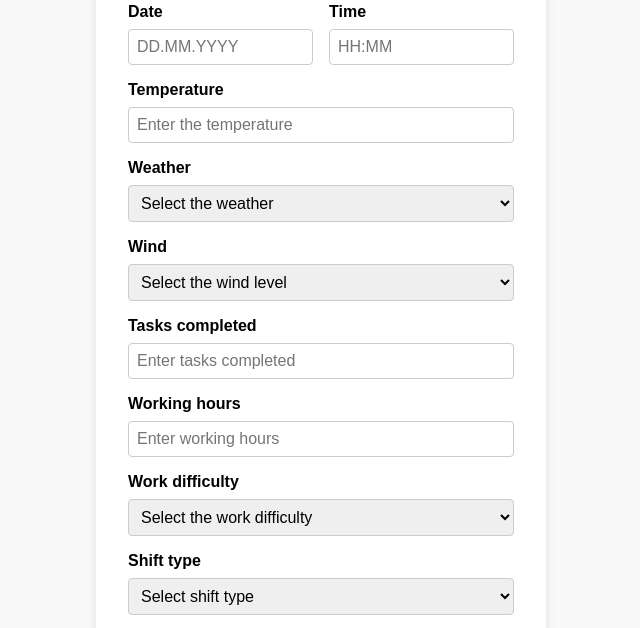
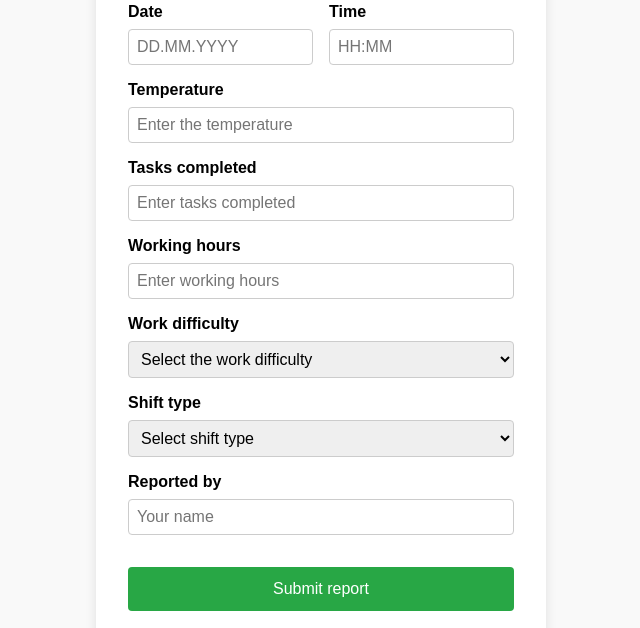
Before and after one commit to comwebsite/service-reporting, a plain HTML site: page index.html in a window 1280 px wide. Shown: the part 145-773 px from the top of the page, without its empty margins (319-959 px from the left). Drawn offline with Linux system fonts and the light colour scheme.

Commit message:
Add files via upload

```diff
--- a/index.html
+++ b/index.html
@@ -134,38 +134,6 @@
         <input type="text" id="temperature" name="temperature" placeholder="Enter the temperature" required>
       </div>
 
-      <!-- Weather -->
-      <div class="input-group">
-        <label for="weather">Weather</label>
-        <select id="weather" name="weather" required>
-          <option value="" disabled selected>Select the weather</option>
-          <option value="Ясно">Ясно</option>
-          <option value="Засуха">Засуха</option>
-          <option value="Туман">Туман</option>
-          <option value="Облачно">Облачно</option>
-          <option value="Дождь">Дождь</option>
-          <option value="Град">Град</option>
-          <option value="Гроза">Гроза</option>
-          <option value="Снег">Снег</option>
-        </select>
-      </div>
-
-      <!-- Wind -->
-      <div class="input-group">
-        <label for="wind">Wind</label>
-        <select id="wind" name="wind" required>
-          <option value="" disabled selected>Select the wind level</option>
-          <option value="Нейтральный">Нейтральный</option>
-          <option value="Легкий">Легкий</option>
-          <option value="Слабый">Слабый</option>
-          <option value="Умеренный">Умеренный</option>
-          <option value="Свежий ветер">Свежий ветер</option>
-          <option value="Сильный">Сильный</option>
-          <option value="Шторм">Шторм</option>
-          <option value="Ураган">Ураган</option>
-        </select>
-      </div>
-
       <!-- Tasks Completed -->
       <div class="input-group">
         <label for="tasksCompleted">Tasks completed</label>
```
